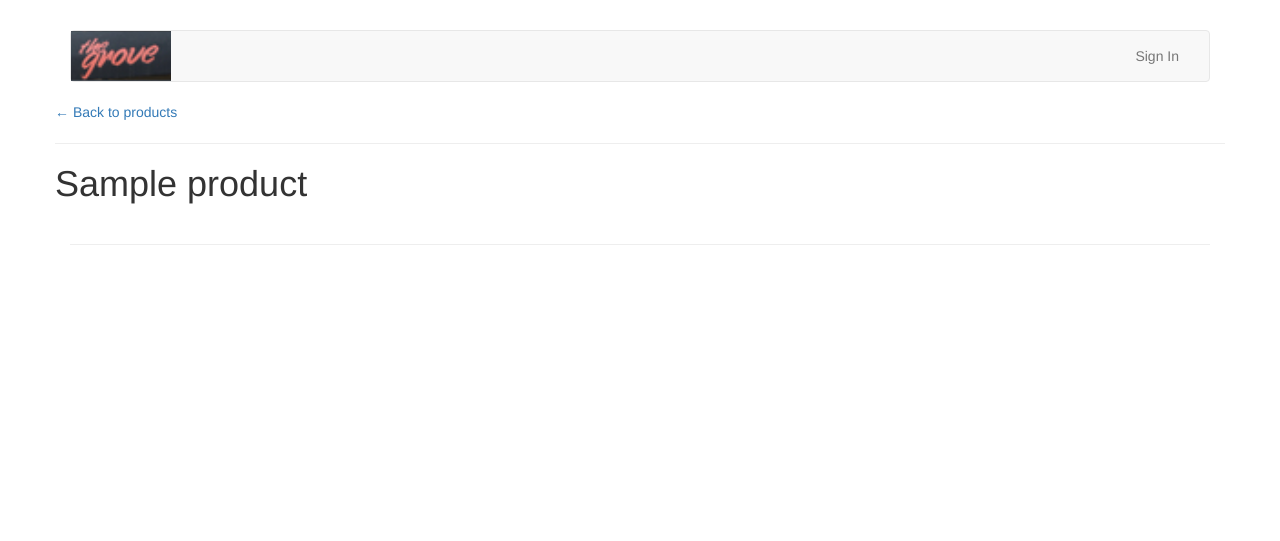
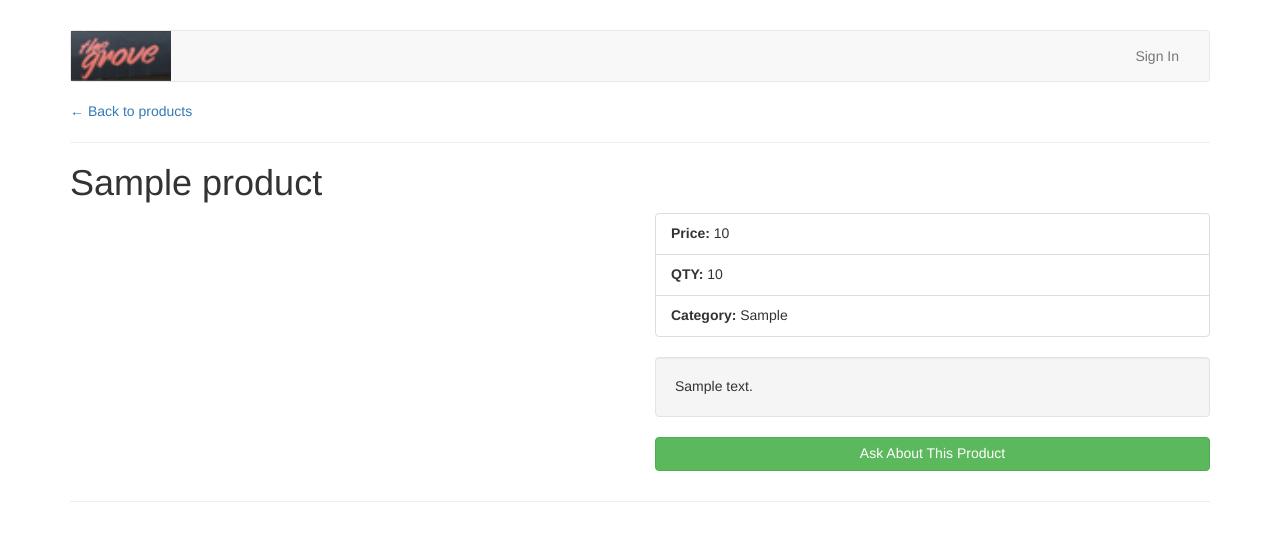
Before and after one commit to tomvothecoder/the-grove, a Node project: template templates/views/product.hbs in a window 1280 px wide. Shown: the top 541 px of the page. Run offline with Node 20 templates, Linux system fonts and the light colour scheme; the template is opened without the code that fills it: most values are stand-ins (such as "Sample title", 1, 10 or a date in 2020).

Commit message:
Configured local mongodb, edited product/products views

```diff
--- a/keystone.js
+++ b/keystone.js
@@ -5,6 +5,7 @@
 // Require keystone
 var keystone = require('keystone');
 var handlebars = require('express-handlebars');
+
 
 // Initialise Keystone with your project's configuration.
 // See http://keystonejs.com/guide/config for available options
@@ -68,6 +69,7 @@
 
 // Start Keystone to connect to your database and initialise the web server
 
+
 keystone.set('cloudinary config', {
 	cloud_name: 'dh7qhsimh',
 	api_key: '831136695471268',
--- a/templates/views/product.hbs
+++ b/templates/views/product.hbs
@@ -1,14 +1,35 @@
 <div class="container">
     <div class="row">
-        <div class="col-md-12 col-lg-12"></div>
+        <div class="col-md-12 col-lg-12">
             <article>
-                <p><a href= "/products">&larr; Back to products</a></p>
+                <p>
+                    <a href="/products">&larr; Back to products</a>
+                </p>
                 <hr>
                 <header>
                     <h1>{{data.product.title}}</h1>
                 </header>
+                <div class="row">
+                    <div class="col-md-6 col-lg-6">
+                        {{#if data.product.image}}
+                        <img src="{{cloudinaryUrl data.product.image crop='fit'}}" class="img-responsive"> {{/if}}
+                    </div>
+                    <div class="col-md-6 col-lg-6">
+                        <ul class="list-group">
+                            <li class="list-group-item">
+                                <strong>Price: </strong>{{data.product.price}}</li>
+                            <li class="list-group-item">
+                                <strong>QTY: </strong>{{data.product.qty}}</li>
+                            <li class="list-group-item">
+                                <strong> Category:</strong> {{data.product.itemType}}</li>
+                        </ul>
+                        <div class="well">
+                            {{data.product.description}}
+                        </div>
+                        <a class="btn btn-success btn-block" href="/contact">Ask About This Product</a>
+                    </div>
+                </div>
             </article>
-
         </div>
     </div>
 </div>
```
Also changed, not shown: templates/views/products.hbs (+9 -3 lines).
